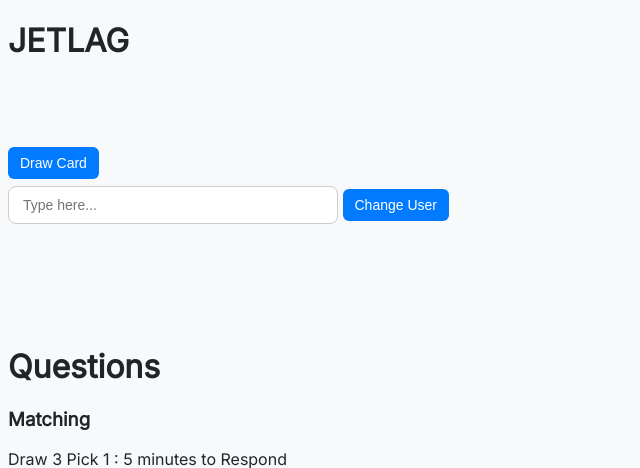
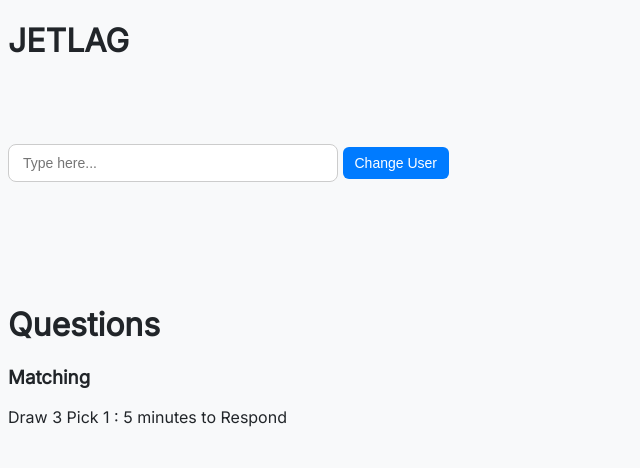
Before and after one commit to esokul007/JetLagGame, a Flask app: page / in a window 1280 px wide. Shown: the top 468 px of the page, without its empty margins (0-640 px from the left). Run offline with Flask 3, Linux system fonts and the light colour scheme; data comes from the database, SQL or seed files in the repository.

Commit message:
draw viewability

```diff
--- a/app/templates/home.html
+++ b/app/templates/home.html
@@ -144,11 +144,13 @@
 		{% if username != "" and username != None %}
 			<h1>{{username}}</h1>
 			<p>Question: {{question}}</p>
-                        <p>Draws remaining: {{draws}}</p>
+			{% if draws > 0 %}
+                        	<p>Draws remaining: {{draws}}</p>
+				<form action = "/" method="POST">
+				<input type="submit" class="random" name="random" value="Draw" >
+				</form>
+			{% endif %}
 		{% endif %}
-        	<form action = "/" method="POST">
-        	<input type="submit" class="random" name="random" value="Draw Card">
-        	</form>
         	<form action = "/" method="POST">
         	<input type="text" id="username" name="username" placeholder="Type here..." required>
         	<input type="submit" class="user" name="user" value="Change User">
```
